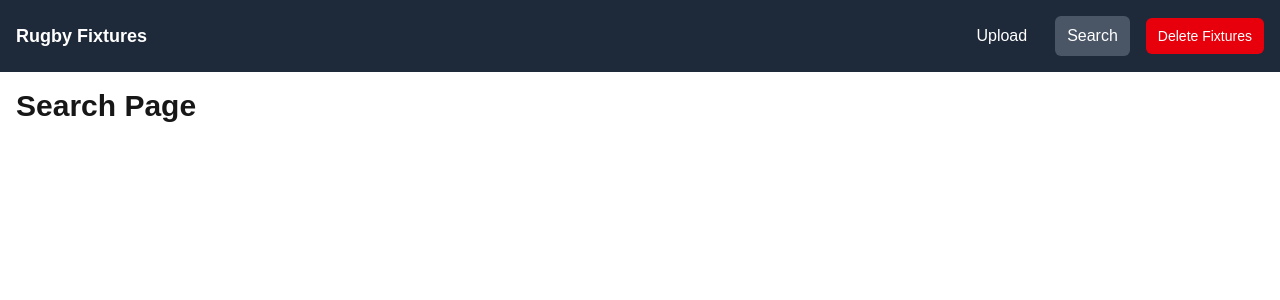
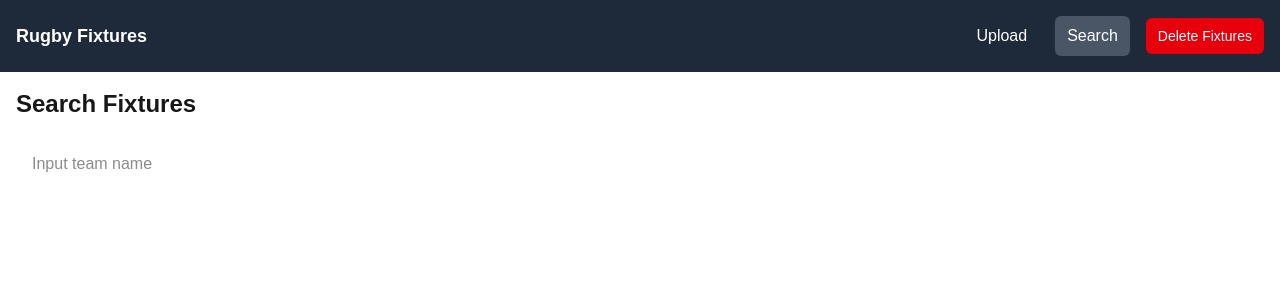
Before and after one commit to syl08/rugby-fixtures, a Next.js app: page /search in a window 1280 px wide. Shown: the top 300 px of the page. Built offline with nearby package versions, Linux system fonts and the light colour scheme.

Commit message:
feature:find fixtures function, search page

```diff
--- a/app/actions.ts
+++ b/app/actions.ts
@@ -117,3 +117,36 @@ export async function deleteFixtures() {
         throw error;
     }
 }
+
+export async function findFixturesByTeam(team: string) {
+    if (!team) {
+        throw new Error('Team name is required');
+    }
+
+    try {
+        const fixtures = await prisma.fixture.findMany({
+            where: {
+                OR: [
+                    {
+                        home_team: {
+                            contains: team,
+                            mode: 'insensitive',
+                        },
+                    },
+                    {
+                        away_team: {
+                            contains: team,
+                            mode: 'insensitive',
+                        },
+                    },
+                ],
+            },
+            orderBy: { fixture_datetime: 'asc' },
+        });
+
+        return fixtures;
+    } catch (error) {
+        console.error('Error find fixtures:', error);
+        throw error;
+    }
+}
--- /dev/null
+++ b/app/components/SearchFixture.tsx
@@ -0,0 +1,57 @@
+'use client';
+
+import { useEffect, useState } from 'react';
+import { findFixturesByTeam } from '../actions';
+import { Fixture } from '../types/fixture';
+
+export default function SearchFixture() {
+    const [query, setQuery] = useState('');
+    const [debouncedQuery, setDebouncedQuery] = useState(query);
+    const [fixtures, setFixtures] = useState<Fixture[]>([]);
+
+    useEffect(() => {
+        const timer = setTimeout(() => {
+            setDebouncedQuery(query);
+        }, 500);
+
+        return () => clearTimeout(timer);
+    }, [query]);
+
+    const handleChange = (event: React.ChangeEvent<HTMLInputElement>) => {
+        setQuery(event.target.value);
+    };
+
+    useEffect(() => {
+        async function findFixtures() {
+            if (debouncedQuery) {
+                const fixturesData = await findFixturesByTeam(debouncedQuery);
+                setFixtures(fixturesData);
+            }
+        }
+
+        findFixtures();
+    }, [debouncedQuery]);
+
+    return (
+        <div className="container mx-auto p-4">
+            <div className="flex flex-col space-y-4">
+                <div className="w-64">
+                    <input
+                        type="text"
+                        value={query}
+                        onChange={handleChange}
+                        placeholder="Input team name"
+                    />
+                </div>
+                <ul>
+                    {fixtures.map((fixture) => (
+                        <li key={fixture.fixture_mid} style={{ cursor: 'pointer' }}>
+                            {fixture.home_team} vs {fixture.away_team} -{' '}
+                            {fixture.fixture_datetime.toDateString()}
+                        </li>
+                    ))}
+                </ul>
+            </div>
+        </div>
+    );
+}
--- a/app/components/UploadFixtureForm.tsx
+++ b/app/components/UploadFixtureForm.tsx
@@ -50,7 +50,6 @@ export default function UploadFixtureForm() {
 
     return (
         <div className="container mx-auto p-4">
-            <h1 className="text-2xl font-bold mb-4">Upload Fixtures</h1>
             <form onSubmit={handleSubmit} className="space-y-4">
                 <div className="flex flex-col space-y-4">
                     <div className="w-64">
--- a/app/search/page.tsx
+++ b/app/search/page.tsx
@@ -1,7 +1,10 @@
+import SearchFixture from '../components/SearchFixture';
+
 export default function Search() {
-  return (
-    <div className="container mx-auto p-4">
-      <h1 className="text-3xl font-bold mb-4">Search Page</h1>
-    </div>
-  );
+    return (
+        <div className="container mx-auto p-4">
+            <h1 className="text-2xl font-bold mb-4">Search Fixtures</h1>
+            <SearchFixture />
+        </div>
+    );
 }
```
